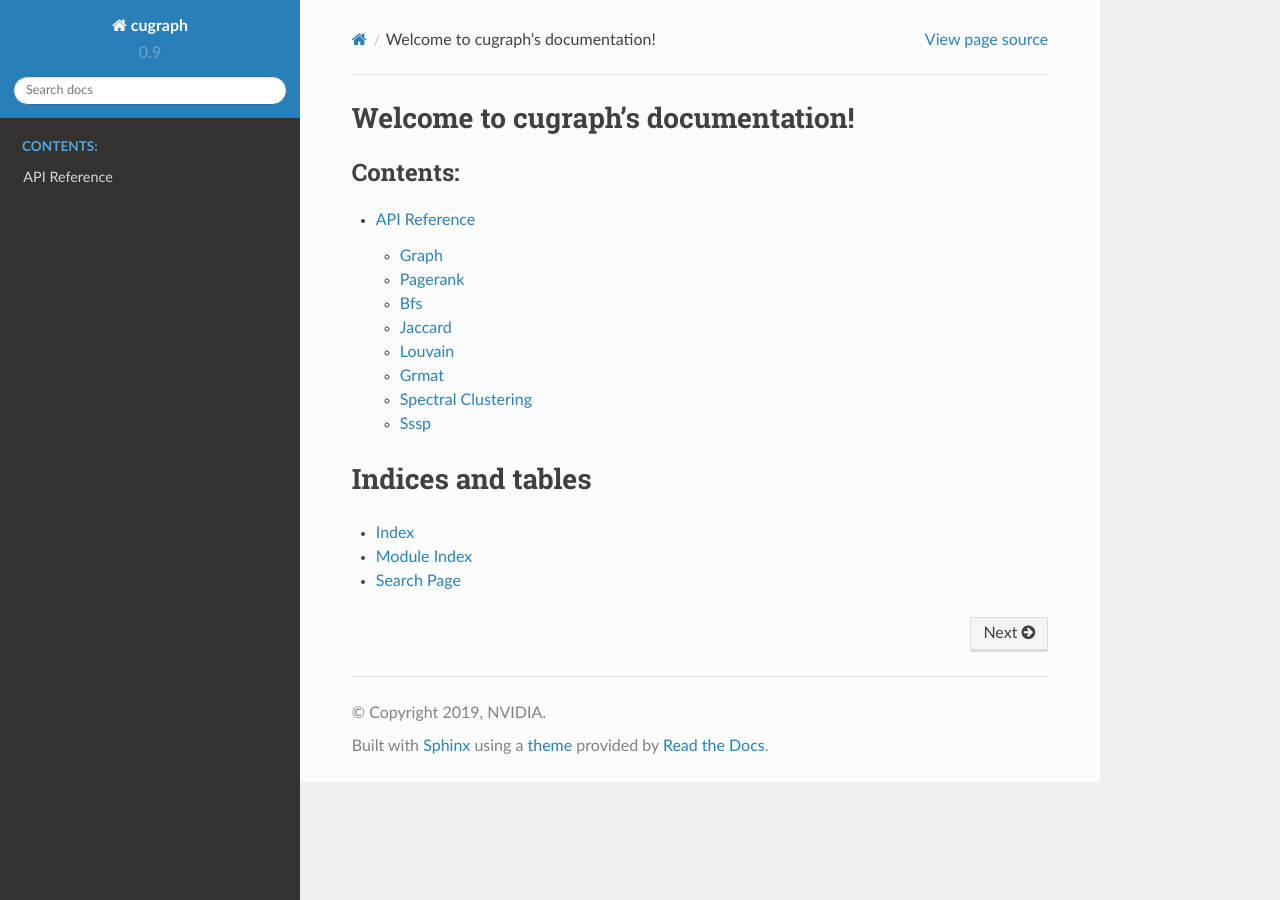
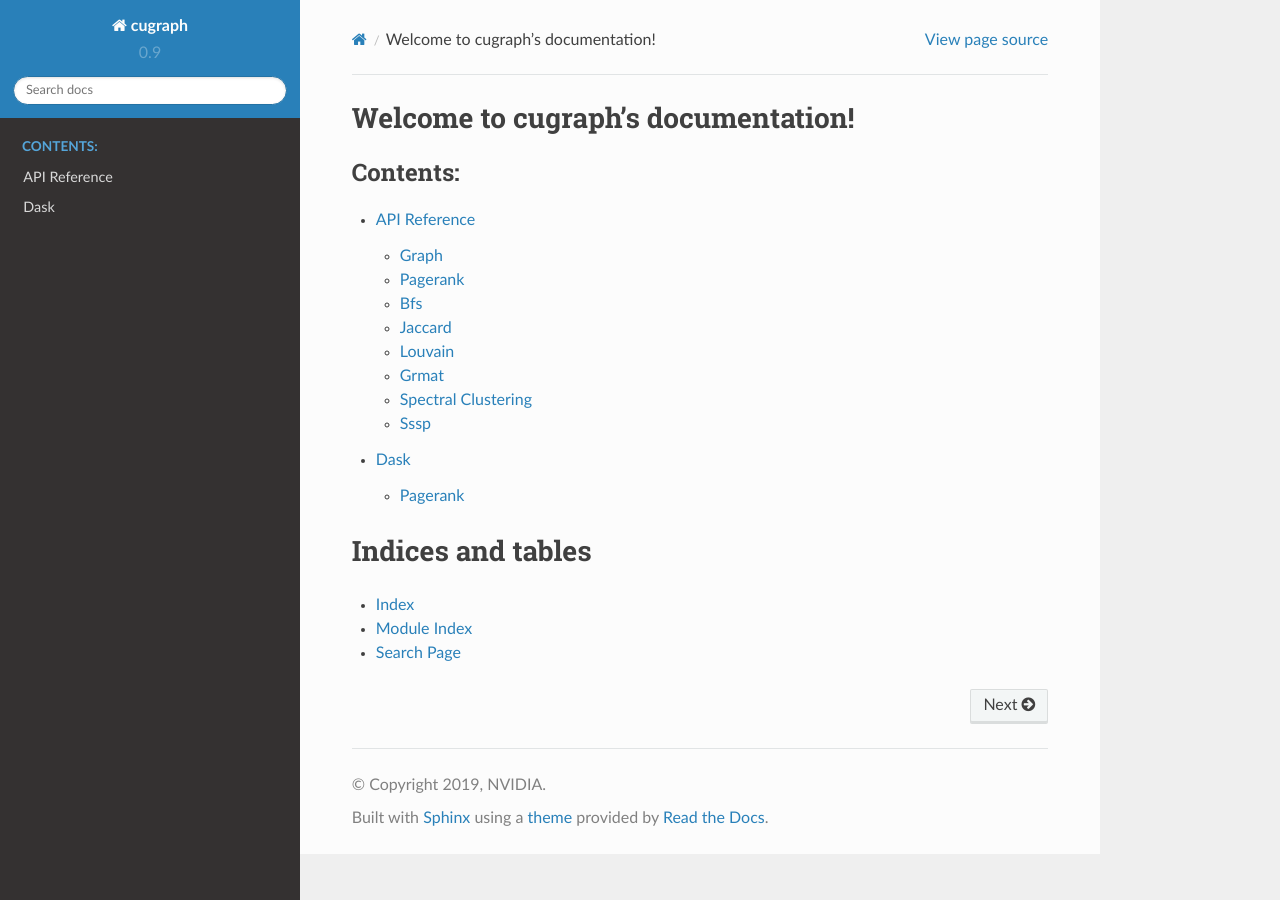
Before and after one commit to rapidsai/nx-cugraph, a Sphinx documentation site: the page built from docs/source/index.rst, in a window 1280 px wide. Built offline with Sphinx 7.4.7 and the Read the Docs theme 2.0.0, drawn with Linux system fonts in a browser that asks for light colours.

```diff
--- a/docs/source/api.rst
+++ b/docs/source/api.rst
@@ -61,3 +61,14 @@ Sssp
 .. automodule:: cugraph
     :members: sssp
     :undoc-members: sssp
+
+
+Dask
+=========
+
+Pagerank
+-------
+
+.. automodule:: cugraph.dask.pagerank.pagerank
+    :members:
+    :undoc-members:
```
